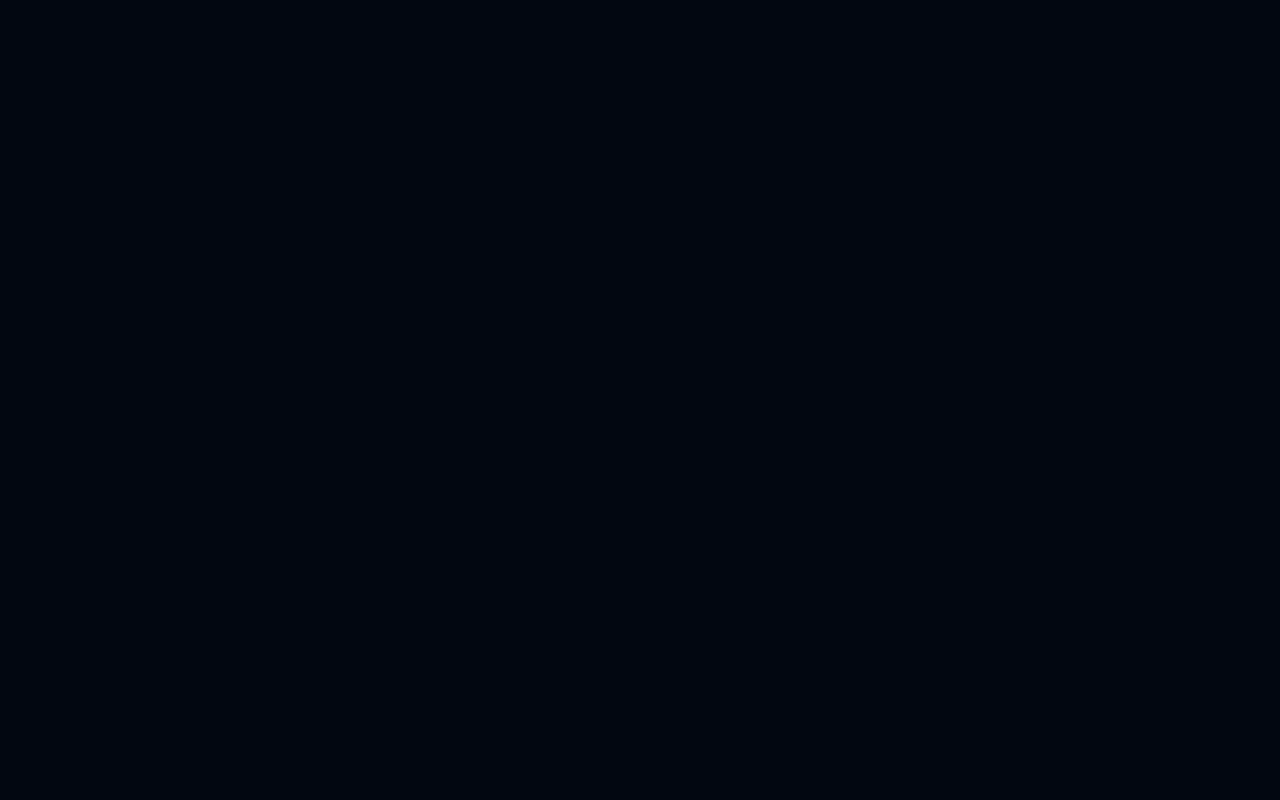
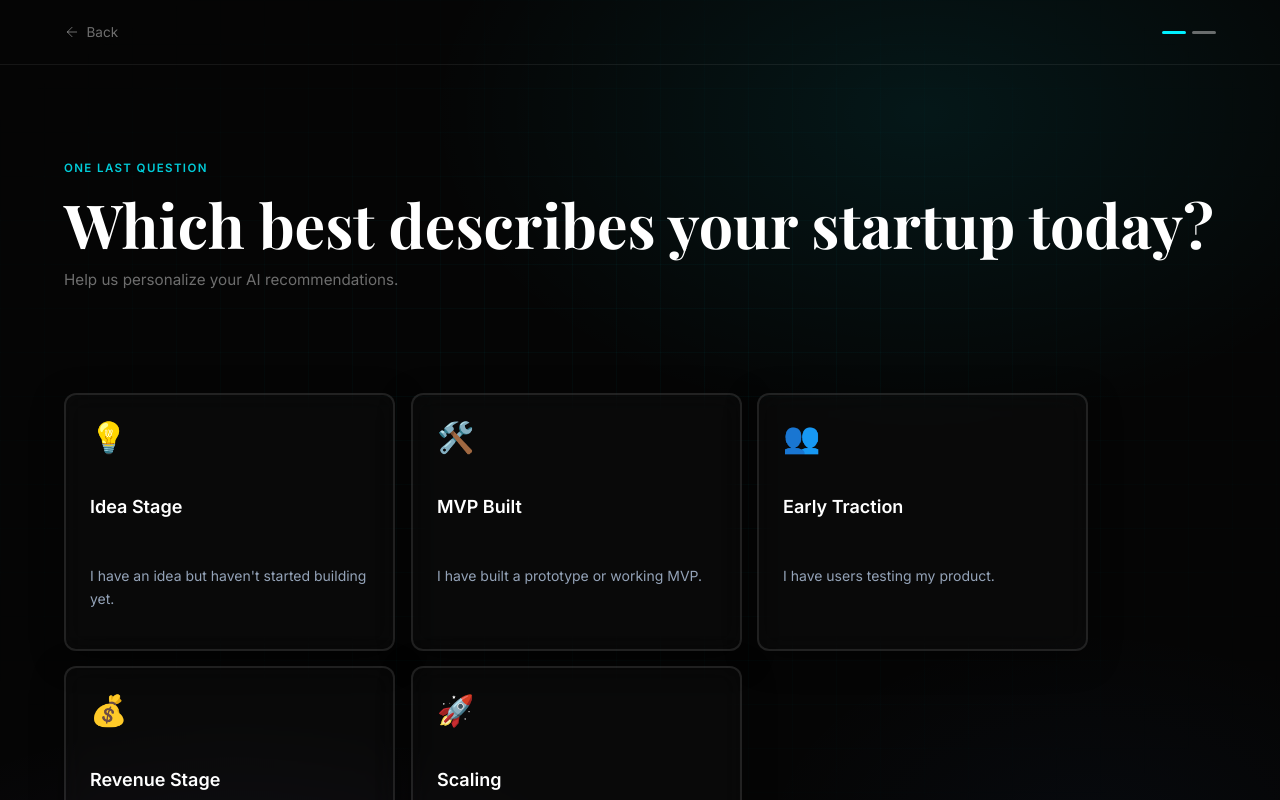
Before and after one commit to HusainMain/ideabridge, a React (Vite) app: page /stage in a window 1280 px wide. Before the commit this address had no page. Shown: the top 800 px of the page. Built offline with nearby package versions, Linux system fonts and the light colour scheme; a web font is replaced by a local one.

Commit message:
feat: add startup stage onboarding for personalized recommendations

```diff
--- a/src/App.tsx
+++ b/src/App.tsx
@@ -1,6 +1,7 @@
 import { BrowserRouter, Routes, Route } from 'react-router-dom';
 import { LandingPage } from './pages/LandingPage';
 import { IdeaInputFlow } from './pages/IdeaInputFlow';
+import { StartupStageSelection } from './pages/StartupStageSelection';
 import { AnalysisScreen } from './pages/AnalysisScreen';
 import ResultsWorkspace from './pages/ResultsWorkspace';
 
@@ -10,6 +11,7 @@ export default function App() {
       <Routes>
         <Route path="/" element={<LandingPage />} />
         <Route path="/input" element={<IdeaInputFlow />} />
+        <Route path="/stage" element={<StartupStageSelection />} />
         <Route path="/analysis" element={<AnalysisScreen />} />
         <Route path="/results" element={<ResultsWorkspace />} />
       </Routes>
--- a/src/components/results/IncubatorRecommendations.tsx
+++ b/src/components/results/IncubatorRecommendations.tsx
@@ -12,15 +12,52 @@ import {
   Percent,
 } from 'lucide-react';
 import type { IncubatorRecommendation } from '../../stores/useJourneyStore';
+import type { StartupStage } from '../../stores/useJourneyStore';
 
 interface IncubatorRecommendationsProps {
   recommendations: IncubatorRecommendation[];
+  startupStage?: StartupStage;
+}
+
+// ─── Deterministic Scoring Function ──────────────────────────────────
+function scoreIncubator(recommendation: IncubatorRecommendation, startupStage?: StartupStage): number {
+  let score = recommendation.matchPercent;
+
+  // Stage-based prioritization boost
+  if (startupStage) {
+    const stageLabels: Record<StartupStage, string> = {
+      idea: 'idea',
+      mvp: 'prototype',
+      traction: 'early traction',
+      revenue: 'revenue',
+      scaling: 'growth',
+    };
+    const targetStage = stageLabels[startupStage];
+    if (recommendation.startupStages.some(s =>
+      s.toLowerCase().includes(targetStage) ||
+      (startupStage === 'idea' && s.toLowerCase().includes('idea')) ||
+      (startupStage === 'mvp' && (s.toLowerCase().includes('prototype') || s.toLowerCase().includes('idea'))) ||
+      (startupStage === 'traction' && (s.toLowerCase().includes('early') || s.toLowerCase().includes('users'))) ||
+      (startupStage === 'revenue' && (s.toLowerCase().includes('revenue') || s.toLowerCase().includes('paying'))) ||
+      (startupStage === 'scaling' && (s.toLowerCase().includes('scale') || s.toLowerCase().includes('growth')))
+    )) {
+      score += 20;
+    }
+  }
+
+  return score;
 }
 
 export function IncubatorRecommendations({
   recommendations,
+  startupStage,
 }: IncubatorRecommendationsProps): React.ReactElement | null {
   if (!recommendations || recommendations.length === 0) return null;
+
+  // Sort recommendations by stage-adjusted score
+  const sortedRecommendations = [...recommendations].sort(
+    (a, b) => scoreIncubator(b, startupStage) - scoreIncubator(a, startupStage)
+  );
 
   return (
     <motion.div
@@ -37,7 +74,7 @@ export function IncubatorRecommendations({
       </div>
 
       <div className="grid w-full grid-cols-1 lg:grid-cols-2 gap-4">
-        {recommendations.map((incubator, idx) => (
+        {sortedRecommendations.map((incubator, idx) => (
           <motion.article
             key={incubator.id}
             initial={{ opacity: 0, scale: 0.98 }}
--- a/src/components/results/MentorRecommendations.tsx
+++ b/src/components/results/MentorRecommendations.tsx
@@ -2,17 +2,42 @@ import React from 'react';
 import { motion } from 'framer-motion';
 import { Users, Sparkles } from 'lucide-react';
 import type { Mentor } from '../../data/mentors';
-import type { ResultsData } from '../../stores/useJourneyStore';
+import type { ResultsData, StartupStage } from '../../stores/useJourneyStore';
 
 interface MentorRecommendationsProps {
   mentors: Mentor[];
   results: ResultsData;
+  startupStage?: StartupStage;
 }
 
 // ─── Deterministic Scoring Function ──────────────────────────────────
-function scoreMentor(results: ResultsData, mentor: Mentor): number {
+function scoreMentor(results: ResultsData, mentor: Mentor, startupStage?: StartupStage): number {
   let score = 0;
   const scores = results.scores;
+
+  // Stage-based mentor prioritization
+  if (startupStage === 'idea') {
+    if (mentor.category === 'Product Strategy') score += 40;
+    if (mentor.category === 'Entrepreneurship & Operations') score += 25;
+  }
+
+  if (startupStage === 'mvp') {
+    if (mentor.category === 'Technology & AI') score += 40;
+    if (mentor.category === 'Product Strategy') score += 25;
+  }
+
+  if (startupStage === 'traction') {
+    if (mentor.category === 'Growth & Marketing') score += 45;
+  }
+
+  if (startupStage === 'revenue') {
+    if (mentor.category === 'Funding & Business Development') score += 40;
+  }
+
+  if (startupStage === 'scaling') {
+    if (mentor.category === 'Industry Experts') score += 35;
+    if (mentor.category === 'Entrepreneurship & Operations') score += 30;
+  }
 
   if (mentor.category === 'Product Strategy') {
     // Boost if feasibility is low or overall is low (needs validation/strategy)
@@ -68,10 +93,13 @@ function scoreMentor(results: ResultsData, mentor: Mentor): number {
 }
 
 // ─── Dynamic Recommendation Generator ───────────────────────────────
-function getAIRecommendationText(results: ResultsData, mentor: Mentor): string {
+function getAIRecommendationText(results: ResultsData, mentor: Mentor, startupStage?: StartupStage): string {
   const scores = results.scores;
 
   if (mentor.category === 'Product Strategy') {
+    if (startupStage === 'idea') {
+      return `Recommended to help you validate and refine your business model.`;
+    }
     if (scores.overall < 70) {
       return `Recommended to help refine your business model and validate your core product-market fit.`;
     }
@@ -82,6 +110,9 @@ function getAIRecommendationText(results: ResultsData, mentor: Mentor): string {
   }
 
   if (mentor.category === 'Technology & AI') {
+    if (startupStage === 'mvp') {
+      return `Recommended because you're building your MVP and need technical guidance for development.`;
+    }
     if (scores.innovation >= 75) {
       return `Recommended because your report indicates high innovation potential that requires a robust, scalable AI infrastructure.`;
     }
@@ -92,6 +123,9 @@ function getAIRecommendationText(results: ResultsData, mentor: Mentor): string {
   }
 
   if (mentor.category === 'Growth & Marketing') {
+    if (startupStage === 'traction' || startupStage === 'revenue' || startupStage === 'scaling') {
+      return `Recommended to accelerate your growth and optimize customer acquisition strategies.`;
+    }
     if (scores.marketPotential < 75) {
       return `Recommended to clarify user segments, refine brand positioning, and improve customer acquisition strategies.`;
     }
@@ -102,6 +136,9 @@ function getAIRecommendationText(results: ResultsData, mentor: Mentor): string {
   }
 
   if (mentor.category === 'Funding & Business Development') {
+    if (startupStage === 'revenue' || startupStage === 'scaling') {
+      return `Recommended to scale your fundraising efforts and secure growth capital.`;
+    }
     if (scores.monetization < 65) {
       return `Recommended to structure scalable pricing models and analyze monetization channels for capital efficiency.`;
     }
@@ -112,6 +149,9 @@ function getAIRecommendationText(results: ResultsData, mentor: Mentor): string {
   }
 
   if (mentor.category === 'Entrepreneurship & Operations') {
+    if (startupStage === 'idea' || startupStage === 'mvp') {
+      return `Recommended to help set up operational foundations and optimize your execution plan.`;
+    }
     if (scores.feasibility < 70) {
       return `Recommended to optimize execution planning, automate operational workflows, and coordinate legal structures.`;
     }
@@ -119,6 +159,9 @@ function getAIRecommendationText(results: ResultsData, mentor: Mentor): string {
   }
 
   // Industry Experts
+  if (startupStage === 'scaling') {
+    return `Recommended to navigate complex scaling challenges with industry expertise.`;
+  }
   if (scores.overall < 70) {
     return `Recommended to challenge and validate industry-specific assumptions with seasoned domain knowledge.`;
   }
@@ -128,6 +171,7 @@ function getAIRecommendationText(results: ResultsData, mentor: Mentor): string {
 export function MentorRecommendations({
   mentors,
   results,
+  startupStage,
 }: MentorRecommendationsProps): React.ReactElement | null {
   if (!mentors || mentors.length === 0 || !results) return null;
 
@@ -137,7 +181,7 @@ export function MentorRecommendations({
 
   // Sort featured mentors by score
   const sortedFeatured = [...featuredMentors].sort(
-    (a, b) => scoreMentor(results, b) - scoreMentor(results, a)
+    (a, b) => scoreMentor(results, b, startupStage) - scoreMentor(results, a, startupStage)
   );
 
   const categories = [
@@ -154,7 +198,7 @@ export function MentorRecommendations({
     const categoryMentors = otherMentors.filter((m) => m.category === category);
     const avgScore =
       categoryMentors.length > 0
-        ? categoryMentors.reduce((sum, m) => sum + scoreMentor(results, m), 0) / categoryMentors.length
+        ? categoryMentors.reduce((sum, m) => sum + scoreMentor(results, m, startupStage), 0) / categoryMentors.length
         : 0;
     return { category, score: avgScore };
   });
@@ -229,7 +273,7 @@ export function MentorRecommendations({
                   </div>
 
 <p className="text-[0.88rem] text-slate-200 leading-relaxed font-normal">
-                    {getAIRecommendationText(results, mentor)}
+                     {getAIRecommendationText(results, mentor, startupStage)}
                    </p>
 
                   <div className="mt-auto pt-2 flex items-center justify-between">
@@ -261,7 +305,7 @@ export function MentorRecommendations({
 
 // Sort mentors inside this category by score
              const sortedCategoryMentors = [...categoryMentors].sort(
-              (a, b) => scoreMentor(results, b) - scoreMentor(results, a)
+               (a, b) => scoreMentor(results, b, startupStage) - scoreMentor(results, a, startupStage)
              );
 
             return (
@@ -303,7 +347,7 @@ export function MentorRecommendations({
                         </div>
 
 <p className="text-sm text-slate-300 leading-relaxed">
-                          {getAIRecommendationText(results, mentor)}
+                           {getAIRecommendationText(results, mentor, startupStage)}
                          </p>
                       </div>
                     </motion.article>
--- a/src/pages/IdeaInputFlow.tsx
+++ b/src/pages/IdeaInputFlow.tsx
@@ -42,7 +42,7 @@ export function IdeaInputFlow() {
 
   const handleSubmit = () => {
     setInputs({ idea, industry, problem, audience, country, budget, teamSize });
-    navigate('/analysis');
+    navigate('/stage');
   };
 
   const canAdvance = () => {
--- a/src/pages/ResultsWorkspace.tsx
+++ b/src/pages/ResultsWorkspace.tsx
@@ -211,6 +211,7 @@ export default function ResultsWorkspace(): React.ReactElement {
     validationMeta,
     setAnalysisStatus,
     inputs,
+    startupStage,
   } = useJourneyStore();
 
   const [isLoading, setIsLoading] = useState(true);
@@ -384,13 +385,13 @@ export default function ResultsWorkspace(): React.ReactElement {
 {/* Incubator Recommendations */}
              {results.incubatorRecommendations && results.incubatorRecommendations.length > 0 && (
                <ReportSection title="Funding & Ecosystem" icon={DollarSign} delay={0.8}>
-                <IncubatorRecommendations recommendations={results.incubatorRecommendations} />
+                 <IncubatorRecommendations recommendations={results.incubatorRecommendations} startupStage={startupStage ?? undefined} />
                </ReportSection>
              )}
 
              {/* Mentor Recommendations */}
              <ReportSection title="Mentors & Guidance" icon={Users} delay={0.9}>
-              <MentorRecommendations mentors={mentors} results={results} />
+               <MentorRecommendations mentors={mentors} results={results} startupStage={startupStage ?? undefined} />
              </ReportSection>
 
             {/* Footer */}
--- /dev/null
+++ b/src/pages/StartupStageSelection.tsx
@@ -0,0 +1,130 @@
+import { motion } from 'framer-motion';
+import { useNavigate } from 'react-router-dom';
+import { ArrowRight, ArrowLeft, Check } from 'lucide-react';
+import { useJourneyStore } from '../stores/useJourneyStore';
+
+const STAGE_OPTIONS = [
+  {
+    value: 'idea',
+    icon: '💡',
+    title: 'Idea Stage',
+    description: 'I have an idea but haven\'t started building yet.',
+  },
+  {
+    value: 'mvp',
+    icon: '🛠️',
+    title: 'MVP Built',
+    description: 'I have built a prototype or working MVP.',
+  },
+  {
+    value: 'traction',
+    icon: '👥',
+    title: 'Early Traction',
+    description: 'I have users testing my product.',
+  },
+  {
+    value: 'revenue',
+    icon: '💰',
+    title: 'Revenue Stage',
+    description: 'I have paying customers.',
+  },
+  {
+    value: 'scaling',
+    icon: '🚀',
+    title: 'Scaling',
+    description: 'I\'m growing and looking to expand.',
+  },
+];
+
+export function StartupStageSelection() {
+  const navigate = useNavigate();
+  const { startupStage, setStartupStage } = useJourneyStore();
+
+  const handleSelect = (stage: typeof STAGE_OPTIONS[0]) => {
+    setStartupStage(stage.value as any);
+  };
+
+  const handleContinue = () => {
+    if (startupStage) {
+      navigate('/analysis');
+    }
+  };
+
+  return (
+    <div className="act-input-shell">
+      <header className="act-input-header">
+        <button onClick={() => navigate(-1)} className="act-input-back">
+          <ArrowLeft size={16} strokeWidth={1.5} />
+          Back
+        </button>
+        <div className="act-input-progress">
+          <div className={`act-input-progress__dot act-input-progress__dot--done`} />
+          <div className={`act-input-progress__dot act-input-progress__dot--active`} />
+        </div>
+      </header>
+
+      <main className="act-input-main">
+        <div className="act-question">
+          <span className="act-label">One Last Question</span>
+          <h1 className="act-question__heading">Which best describes your startup today?</h1>
+          <p className="act-question__sub">Help us personalize your AI recommendations.</p>
+        </div>
+
+        <div className="grid grid-cols-1 md:grid-cols-3 gap-4 max-w-5xl mt-8">
+          {STAGE_OPTIONS.map((stage) => {
+            const isSelected = startupStage === stage.value;
+            return (
+              <motion.button
+                key={stage.value}
+                onClick={() => handleSelect(stage)}
+                whileHover={{
+                  y: -4,
+                  scale: 1.02,
+                  borderColor: 'rgba(0, 240, 255, 0.45)',
+                  boxShadow: '0 0 24px rgba(0, 240, 255, 0.15)',
+                }}
+                whileTap={{ scale: 0.98 }}
+                animate={isSelected ? {
+                  scale: 1.05,
+                  y: -2,
+                } : {}}
+                transition={{ type: 'spring', stiffness: 300, damping: 30 }}
+                className={`glass-panel relative overflow-hidden rounded-xl border-2 transition-all duration-300 p-6 text-left flex flex-col gap-3 ${
+                  isSelected
+                    ? 'border-cyan-400 bg-cyan-500/10'
+                    : 'border-white/10 bg-white/[0.02] hover:border-white/25'
+                }`}
+              >
+                <div className="text-3xl mb-2">{stage.icon}</div>
+                <h3 className={`text-lg font-semibold ${isSelected ? 'text-cyan-300' : 'text-white'}`}>
+                  {stage.title}
+                </h3>
+                <p className="text-sm text-slate-400 leading-relaxed">{stage.description}</p>
+
+                {isSelected && (
+                  <motion.div
+                    initial={{ opacity: 0, scale: 0.8 }}
+                    animate={{ opacity: 1, scale: 1 }}
+                    className="absolute top-3 right-3 w-6 h-6 rounded-full bg-cyan-400 flex items-center justify-center"
+                  >
+                    <Check size={14} className="text-slate-950" />
+                  </motion.div>
+                )}
+              </motion.button>
+            );
+          })}
+        </div>
+
+        <div className="act-input-actions mt-12">
+          <button
+            onClick={handleContinue}
+            disabled={!startupStage}
+            className="act-input-next"
+          >
+            Continue <ArrowRight size={16} strokeWidth={1.5} />
+          </button>
+        </div>
+      </main>
+    </div>
+  );
+}
```
Also changed, not shown: src/stores/useJourneyStore.ts (+7 -0 lines). Lines whose indentation alone changed are shown as unchanged.
